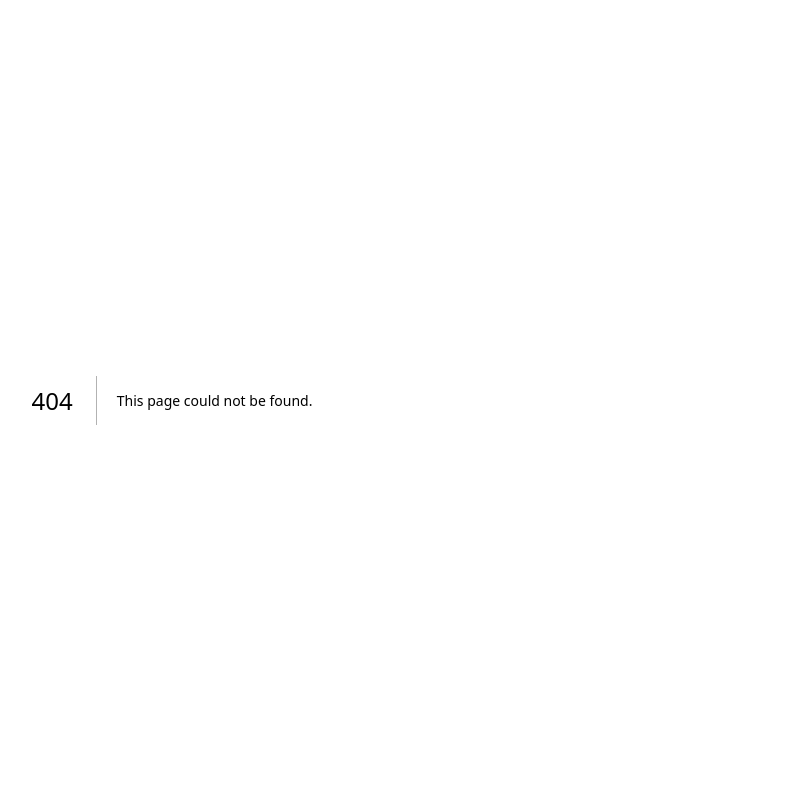
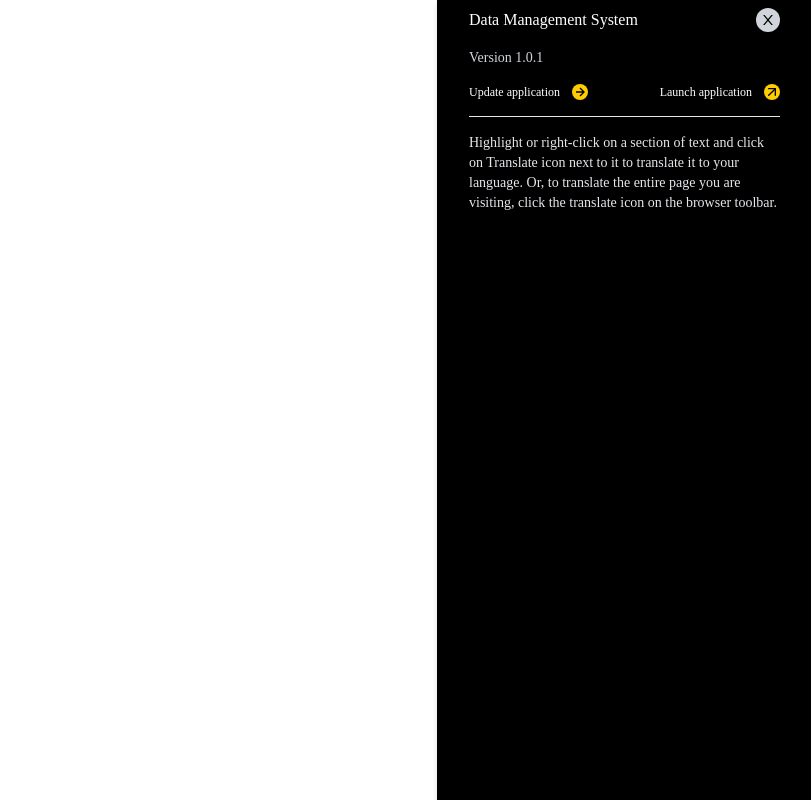
Before and after one commit to iamclement1/app-launcher, a Next.js app: page /app/AddApplication in a window 1280 px wide. Before the commit this address had no page. Shown: the whole page, without its empty margins (468-1279 px from the left). Built offline with nearby package versions, Linux system fonts and the light colour scheme; a web font is replaced by a local one.

Commit message:
add application

```diff
--- a/src/components/Sidebar.jsx
+++ b/src/components/Sidebar.jsx
@@ -12,7 +12,6 @@ import Link from "next/link";
 export default function Sidebar({ children }, props) {
     const [title, setTitle] = useState()
     const [isOpen, setIsOpen] = useState(true) //set sidebar to open by default
-
 
 
     //getting location pathname
@@ -120,7 +119,7 @@ export default function Sidebar({ children }, props) {
                     {/* beginning of navbar/header */}
 
                     <nav className="w-full flex items-center justify-between px-5 py-3 bg-black/40 fixed z-10">
-                        <Link href={'/'}>
+                        <Link href={'/app/Dashboard'}>
                             <Image src={Logo} alt="alt" />
                         </Link>
 
@@ -154,7 +153,7 @@ export default function Sidebar({ children }, props) {
                     {/* end of navbar/header ...... */}
 
                     {/* beginning of children props component */}
-                    <div className="container-fluid">
+                    <div className="w-full ">
                         <div className="w-full">
                             <div className={`col-md-12 py-20 relative `}>
                                 <div className={` ${isOpen ? 'pl-72' : 'pl-14'} pl-0 md:pl-72 md:hidden duration-200 ease-in-out `}>
--- /dev/null
+++ b/src/pages/app/AddApplication.jsx
@@ -0,0 +1,126 @@
+import { useStateValue } from "@/Redux/StateProvider";
+import { actionType } from "@/Redux/reducer";
+import { useState } from "react";
+import { AiOutlineClose } from "react-icons/ai";
+import { BiRightArrowAlt } from 'react-icons/bi';
+import { FiArrowUpRight } from 'react-icons/fi'
+import AppImage from '../../assets/card.jpg'
+import Swiper from "swiper";
+import 'swiper/css';
+import Image from "next/image";
+import { motion } from 'framer-motion'
+import Link from "next/link";
+
+
+export default function AddApplication() {
+    // const [{ modalShow }, dispatch] = useStateValue();
+    const [isModal, setIsModal] = useState(false);
+
+    // const closeModal = () => {
+    //     dispatch({
+    //         type: actionType.SET_MODAL,
+    //         modalShow : !modalShow,
+    //     });
+    // };
+
+    return (
+        <motion.div
+            initial={{ opacity: 0, x: 200 }}
+            animate={{ opacity: 1, x: 0 }}
+            exit={{ opacity: 0, x: 200 }}
+            className="fixed top-0 right-0 w-full md:w-375 h-screen bg-black drop-shadow-md
+        flex flex-col z-[101] overflow-y-scroll scrollbar-none">
+            <div className="w-full flex items-center justify-between px-8 py-2 cursor-default ">
+                <div className="description text-white">
+                    <h1>Data Management System</h1>
+
+                </div>
+                <div className="w-6 h-6 rounded-full bg-gray-300
+                flex items-center justify-center text-black font-semibold">
+                    <AiOutlineClose className="cursor-pointer font-bold"
+                        onClick={() => setIsModal(false)} />
+                </div>
+            </div>
+
+            {/* application version */}
+            <div className="text-gray-300 px-8 py-2 light-font text-sm">
+                <span>Version 1.0.1</span>
+            </div>
+
+            {/* update and launch application */}
+            <div className="flex items-center justify-between px-8 py-2">
+
+                {/* update application */}
+                <Link href={"/app/UpdateApplication"}>
+                    <div className="flex space-x-3">
+                        <h1 className="text-white text-xs description">
+                            Update application
+                        </h1>
+                        <div className="w-4 h-4 bg-[#FFCB03] text-black rounded-full flex items-center
+                    justify-between ">
+                            <BiRightArrowAlt />
+                        </div>
+                    </div>
+                </Link>
+
+                {/* Launch application */}
+                <Link href={'/app/Dashboard'}>
+                    <div className="flex space-x-3">
+                        <h1 className="text-white text-xs description">
+                            Launch application
+                        </h1>
+                        <div className="w-4 h-4 bg-[#FFCB03] text-black rounded-full flex items-center
+                    justify-between">
+                            <FiArrowUpRight className="" />
+                        </div>
+                    </div>
+                </Link>
+            </div>
+
+
+            <div className="px-8 py-2">
+                <hr />
+            </div>
+
+            {/* application image */}
+
+            {/* <div className="px-8 py-2 w-375">
+                <Image src={AppImage} alt="card_image" />
+            </div> */}
+
+
+            {/* about application */}
+            <div className="px-8 py-2">
+                <p className="text-gray-200 text-sm description">
+                    Highlight or right-click on a section of text and click on Translate icon next to it to translate it to your language. Or, to translate the entire page you are visiting, click the translate icon on the browser toolbar.
+                </p>
+
+                {/* Technolgies used container */}
+                {/* <div className="despcription py-2">
+                    <h1 className="text-gray-200 text-md font-bold">
+                        Technologies Used
+                    </h1>
+                    <p className="text-gray-500 text-xs font-semibold">
+                        Typescript, LaravelPHP, MongoDB
+                    </p>
+                </div> */}
+
+                {/* versions container */}
+                {/* <div className="despcription">
+                    <h1 className="text-gray-200 text-md font-bold">
+                        Version 1.0.1
+                    </h1>
+                    <p className="text-gray-300 text-md font-semibold">
+                        Released Feb 12, 2023
+                    </p>
+                    <p className="text-sm description text-gray-400 mt-2">
+                        UPDATE (v.2.0): Now you can highlight or right-click a text and translate it vs. translate the entire page. You can also change extension options to automatically show translation every time you highlight text.
+                    </p>
+                    <p>
+                        Lorem ipsum dolor sit amet consectetur adipisicing elit. Minus aperiam reiciendis illum eum libero, dolor aut ea facere quam excepturi ut mollitia. Vitae, delectus!
+                    </p>
+                </div> */}
+            </div>
+        </motion.div>
+    )
+}
--- a/src/pages/index.jsx
+++ b/src/pages/index.jsx
@@ -8,35 +8,10 @@ import { RiSearch2Line } from 'react-icons/ri'
 import { DashboardCard } from '../utils/dashboard';
 import Link from 'next/link';
 import { FaArrowRight } from 'react-icons/fa';
-import icon from '../assets/Union.svg';
-import { useRouter } from 'next/router';
-import { useEffect, useState } from 'react';
-import { Loader } from '@/components';
 
 
 
 export default function Home() {
-
-  const router = useRouter();
-  const [isLoading, setIsLoading] = useState(false);
-
-
-  useEffect(() => {
-    const handleRouteChange = (url) => {
-      setIsLoading(true);
-    }
-    const handleRouteChangeComplete = () => {
-      setIsLoading(false)
-    }
-
-    router.events.on('routeChangeStart', handleRouteChange)
-    router.events.on('routeChangeComplete', handleRouteChangeComplete)
-
-    return () => {
-      router.events.off('routeChangeStart', handleRouteChange)
-      router.events.off('routeChangeComplete', handleRouteChangeComplete)
-    }
-  }, [router.events])
   return (
     <>
       <Head>
@@ -45,8 +20,6 @@ export default function Home() {
         <meta name="viewport" content="width=device-width, initial-scale=1" />
         <link rel="icon" href="/favicon.ico " />
       </Head>
-      {
-        isLoading ? <Loader /> : <>
       <main className='h-90 w-full relative'>
         <Image src={bg} alt="background" priority={true}
           unoptimized={true}
@@ -113,7 +86,5 @@ export default function Home() {
         </section>
       </main>
     </>
-      }
-    </>
   )
 }
```
Lines whose indentation alone changed are shown as unchanged.
